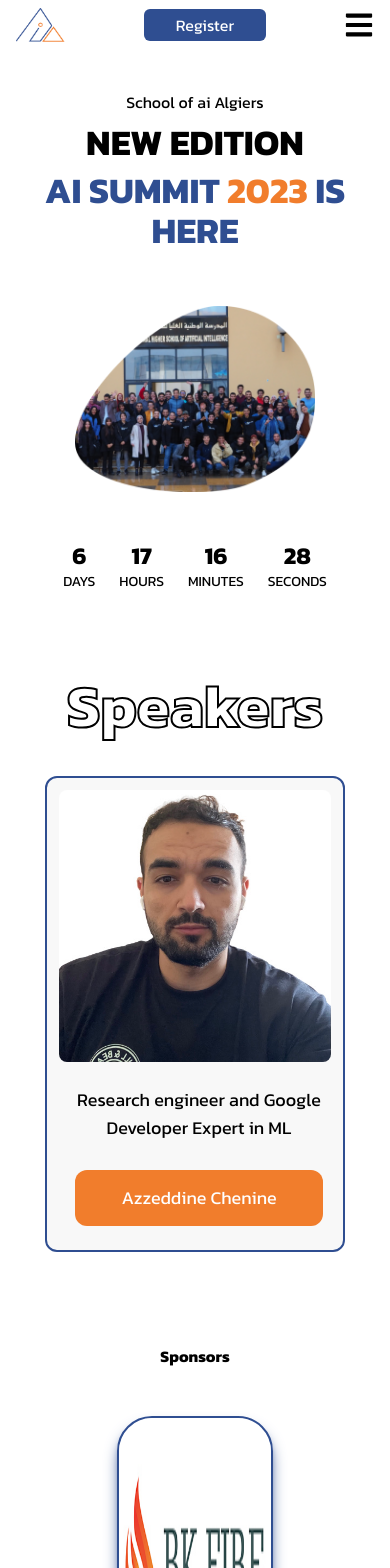
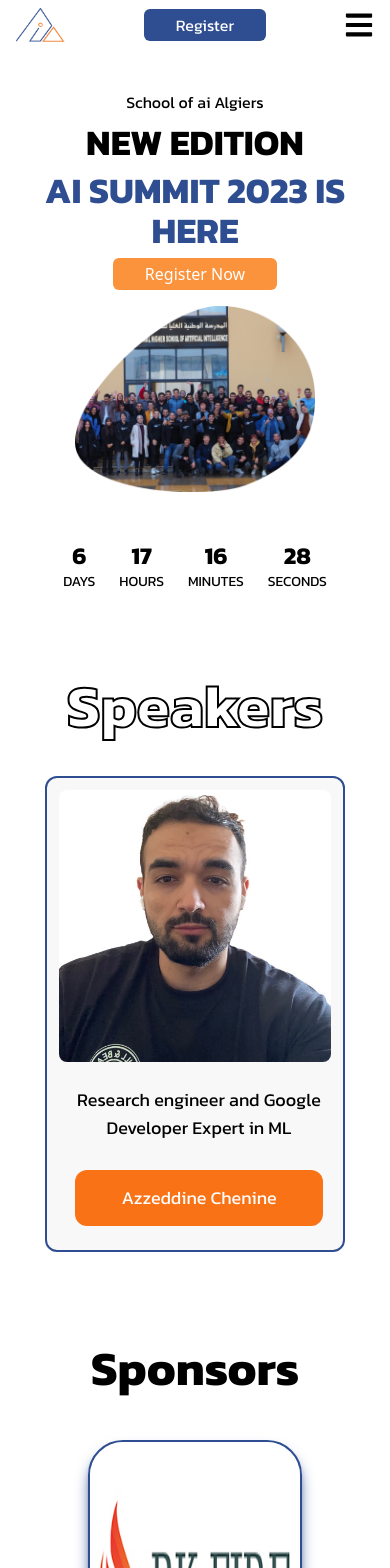
Before and after one commit to SchoolofAI-Algiers/ai-summit-23, a React (Create React App) app: page / in a window 390 px wide. Shown: the top 1568 px of the page. Built offline with nearby package versions, Linux system fonts and the light colour scheme; the HTML template or start-up script is replaced by a standard one; a web font is replaced by a local one.

Commit message:
sponsors responsive

```diff
--- a/src/components/Sponsors/Sponsors.jsx
+++ b/src/components/Sponsors/Sponsors.jsx
@@ -5,9 +5,9 @@ import rectt from './rectt.png'
 
 const Sponsors = () => {
   return (
-    <div className='relative w-full h-screen flex flex-col justify-start items-center space-y-12 mt-7 ' >
-       <h1 className='lg:text-6xl font-kanit font-bold'> Sponsors </h1>
-          <div className='flex flex-col justify-end items-center h-[60%] w-[40%] rounded-[35px] border-2 border-blue shadow-lg shadow-blue' >
+    <div id='sponsors' className='relative w-full h-screen flex flex-col justify-start items-center space-y-12 mt-7 ' >
+       <h1 className='text-5xl  font-kanit font-bold'> Sponsors </h1>
+          <div className='flex flex-col justify-end items-center h-[60%] w-[55%] md:w-[40%] lg:w-[33%] rounded-[35px] border-2 border-blue shadow-lg shadow-blue' >
                 <img src={bkfire} alt="" className='w-full h-[70%] rounded-tl-[35px] rounded-tr-[35px]' />
                 <div className='flex h-[30%] w-full rounded-br-[32px] rounded-bl-[32px] justify-center items-center border-t-2 border-blue bg-blue'>
                   <p className='text-3xl font-bold font-kanit text-white'> BK Fire </p>
@@ -15,8 +15,8 @@ const Sponsors = () => {
 
           </div>
 
-          <img src={rectt} alt="" className='absolute bottom-5 left-0 ' />
-          <img src={rect} alt="" className='absolute bottom-20  left-0 ' />
+          <img src={rectt} alt="" className='absolute bottom-5 left-0 invisible md:visible' />
+          <img src={rect} alt="" className='absolute bottom-20  left-0 invisible md:visible' />
 
     </div>
   )
--- a/src/components/speakers/SpeakerCard.jsx
+++ b/src/components/speakers/SpeakerCard.jsx
@@ -17,7 +17,7 @@ const SpeakerCard = ({ speaker }) => {
         <p className="text-lg md:text-xs lg:text-[1.120rem] lg:leading-6 font-kanit text-black mb-4 text-center h-20 flex items-center justify-center">
           {speaker.profession}
         </p>
-        <div className="rounded-xl bg-orange h-14 flex items-center justify-center">
+        <div className="rounded-xl bg-orange-500 h-14 flex items-center justify-center">
           <p className="text-lg md:text-sm lg:text-lg font-kanit text-center text-white">{speaker.name}</p>
         </div>
       </div>
--- a/src/sections/Footer.jsx
+++ b/src/sections/Footer.jsx
@@ -17,7 +17,7 @@ const Footer = () => {
   }, []);
 
   return (
-    <footer id="footer" className="bg-orange relative">
+    <footer id="footer" className="relative bg-ai-orange ">
       {windowWidth > 768 ? (
         <>
           <img
--- a/tailwind.config.js
+++ b/tailwind.config.js
@@ -7,8 +7,8 @@ module.exports = {
     extend: {
       colors:{
         'ai-blue':'#2F4E91',
+        'ai-orange': "#F17D2C",
         blue: "#2F4E91",
-				orange: "#F17D2C",
 				"red-rgba": "rgba(204, 36, 41, 0.4) ",
       },
       fontFamily: {
```
